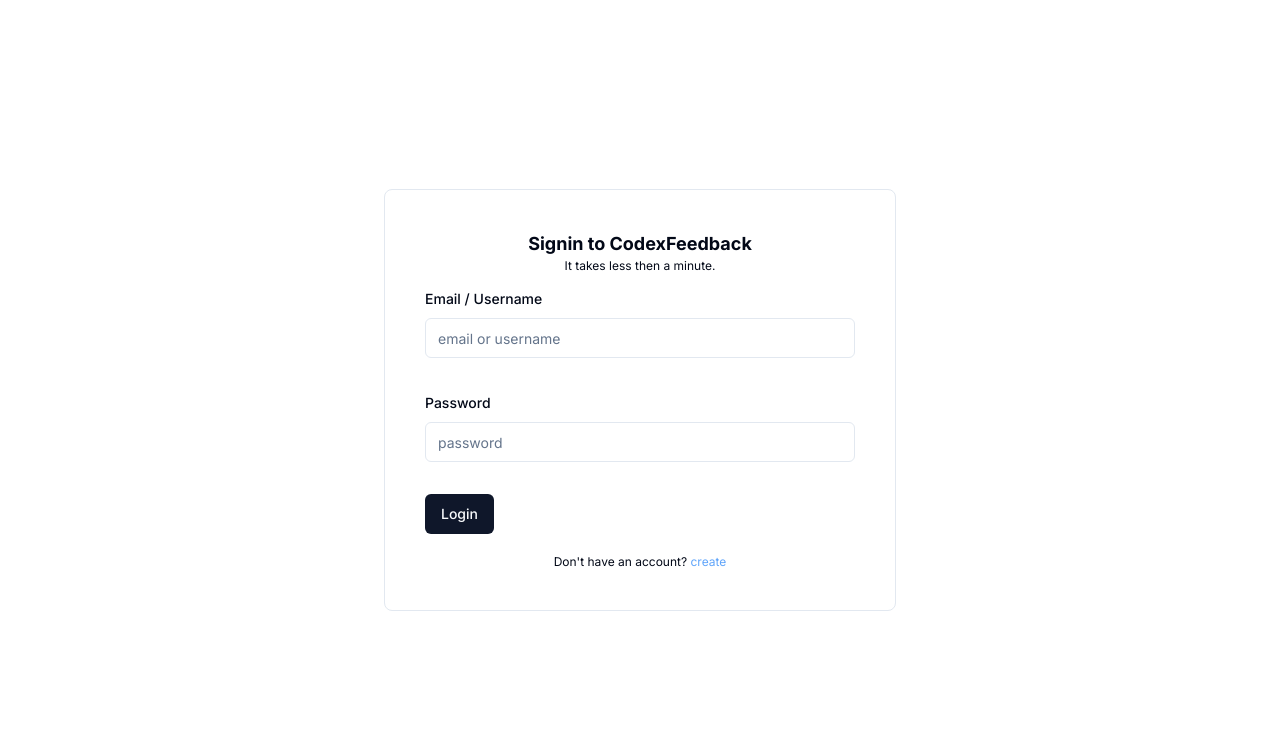
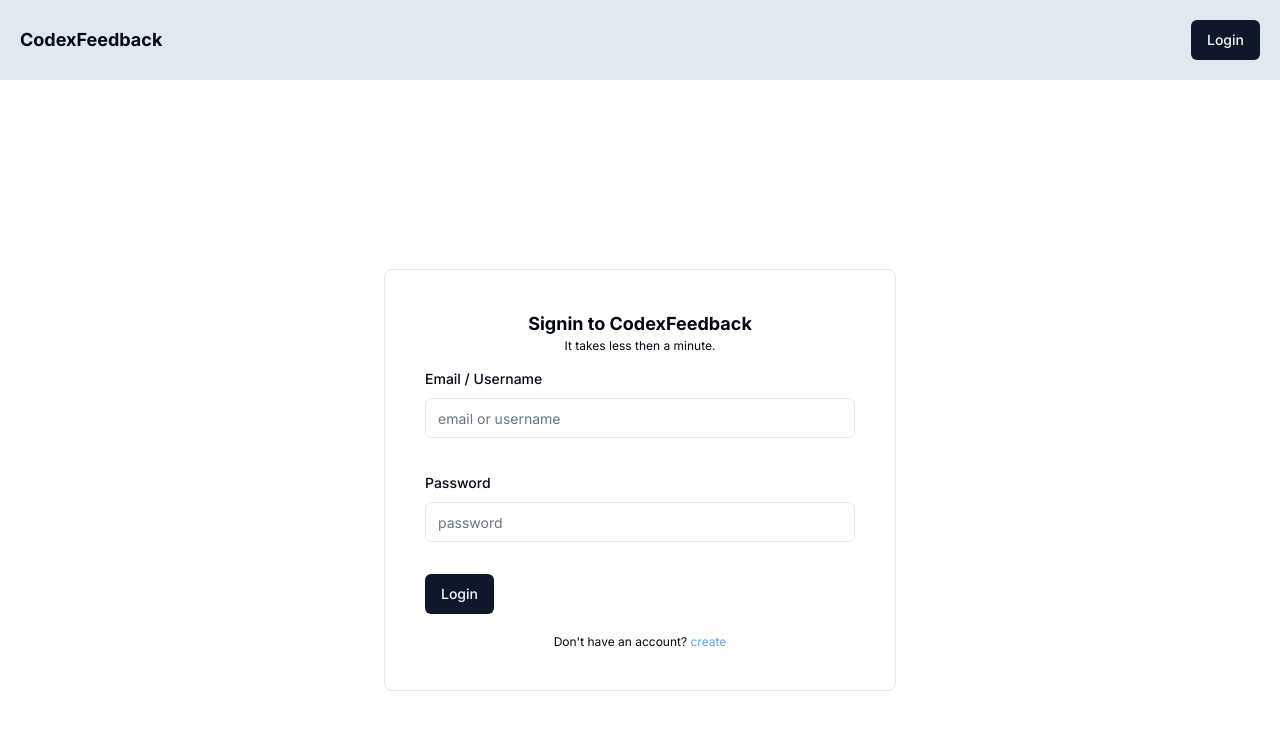
Before and after one commit to codexharoon/codexfeedback, a Next.js app: page /signin in a window 1280 px wide. Shown: the top 730 px of the page. Built offline with nearby package versions, Linux system fonts and the light colour scheme; no server answers.

Commit message:
created navbar component with user session nextauth

```diff
--- /dev/null
+++ b/src/app/(app)/dashboard/page.tsx
@@ -0,0 +1,7 @@
+import React from "react";
+
+const page = () => {
+  return <div>page</div>;
+};
+
+export default page;
--- a/src/app/layout.tsx
+++ b/src/app/layout.tsx
@@ -3,6 +3,7 @@
 import "./globals.css";
 import AuthProvider from "@/context/AuthProvider";
 import { Toaster } from "@/components/ui/toaster";
+import Navbar from "@/components/Navbar";
 
 const inter = Inter({ subsets: ["latin"] });
 
@@ -20,6 +21,7 @@
     <html lang="en">
       <AuthProvider>
         <body className={inter.className}>
+          <Navbar />
           {children}
           <Toaster />
         </body>
--- /dev/null
+++ b/src/components/Navbar.tsx
@@ -0,0 +1,34 @@
+"use client";
+
+import { useSession, signOut } from "next-auth/react";
+import { User } from "next-auth";
+import { Button } from "./ui/button";
+import { useRouter } from "next/navigation";
+
+const Navbar = () => {
+  const { data: session, status } = useSession();
+
+  const user: User = session?.user as User;
+
+  const router = useRouter();
+
+  return (
+    <nav className="bg-slate-200 p-5">
+      {status === "authenticated" ? (
+        <div className="flex justify-between items-center">
+          <span className="text-lg font-bold">
+            Welcome, {session.user.username || session.user.email}
+          </span>
+          <Button onClick={() => signOut()}>Signout</Button>
+        </div>
+      ) : (
+        <div className="flex justify-between items-center">
+          <span className="text-lg font-bold">CodexFeedback</span>
+          <Button onClick={() => router.push("/signin")}>Login</Button>
+        </div>
+      )}
+    </nav>
+  );
+};
+
+export default Navbar;
```
